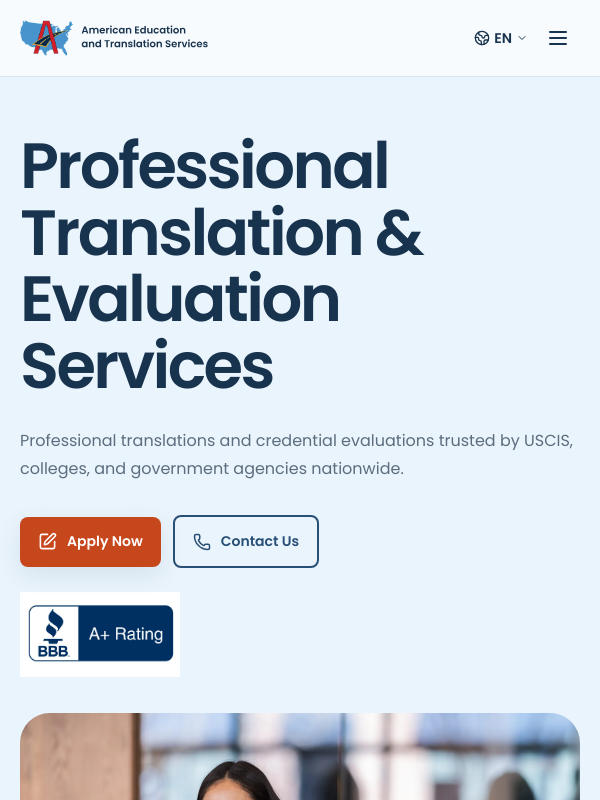
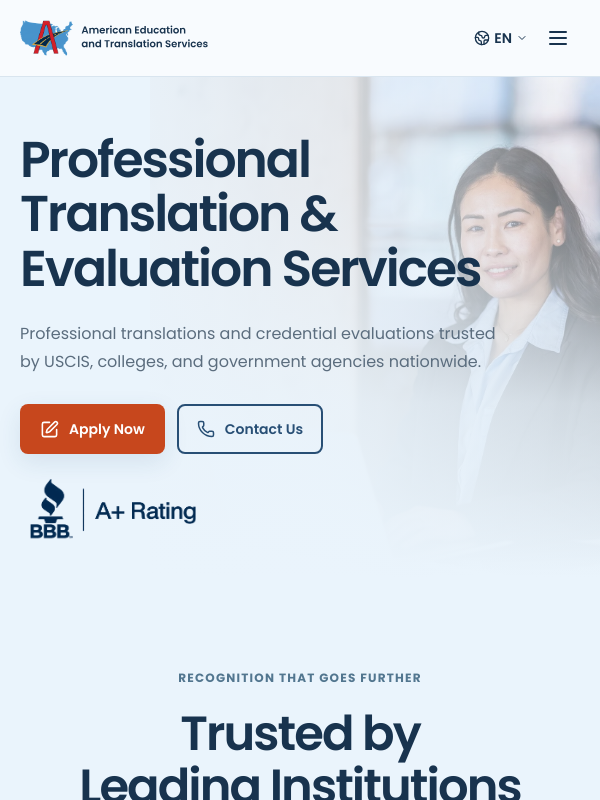
Before and after one commit to Jeromestein/aet-website-2026, a Next.js app: page / in a window 600 px wide. Shown: the top 800 px of the page. Built offline with nearby package versions, Linux system fonts and the light colour scheme.

Commit message:
feat(hero): Refine responsive layout and BBB artwork

```diff
--- a/app/home-design.css
+++ b/app/home-design.css
@@ -14,17 +14,17 @@ h2, .faq-section h2 { font-size: clamp(2.15rem, 4.3vw, 4.5rem); line-height: 1.1
 .section-heading { align-items: start; margin-bottom: 56px; gap: 48px; }
 .section-heading > div { flex: 1.4; }
 .section-heading > p { flex: 1; max-width: 480px; font-size: clamp(1rem, 1.4vw, 1.18rem); padding-top: 36px; }
-.hero { min-height: 800px; padding-block: 96px 110px; }
-.hero-copy { width: 59%; max-width: 680px; }
-.hero h1 { font-size: clamp(3.8rem, 5.5vw, 6.4rem); line-height: 1.04; letter-spacing: -.04em; margin-bottom: 28px; overflow-wrap: anywhere; }
-.hero h1 > span { display: inline; }
-.hero-image { height: 100%; }
-.hero-visual { mask-image: linear-gradient(to right, transparent, black 8%); }
-.hero-image > img { filter: none; }
-.hero .hero-description { font-size: clamp(1.08rem, 1.4vw, 1.18rem); line-height: 1.75; max-width: 620px; margin-bottom: 34px; }
-.hero-buttons .button { font-size: 1rem; min-height: 54px; }
-.hero-visual { width: 65%; }
-.hero-image:after { background: linear-gradient(90deg,var(--blue),rgba(234,244,252,.96) 18%,rgba(234,244,252,.7) 37%,rgba(234,244,252,.1) 70%),linear-gradient(0deg,var(--blue),transparent 40%); }
+.hero { min-height: 680px; padding-block: 72px 80px; }
+.hero-copy { width: 60%; max-width: 680px; }
+.hero h1 { font-size: clamp(3.8rem, 4.8vw, 4.5rem); line-height: 1.08; letter-spacing: -.04em; margin-bottom: 26px; overflow-wrap: anywhere; }
+.hero h1 > span { display: block; }
+.hero-image { height: 100%; border-radius: 0; }
+.hero-visual { width: 60%; mask-image: none; pointer-events: none; }
+.hero-image > img { filter: none; object-position: 28% center; }
+.hero .hero-description { font-size: clamp(1.08rem, 1.4vw, 1.18rem); line-height: 1.75; max-width: 510px; margin-bottom: 30px; }
+.hero-buttons .button { font-size: 1rem; min-height: 54px; padding-block: 12px; }
+.hero-buttons .hero-apply { border: 2px solid transparent; }
+.hero-image:after { background: linear-gradient(90deg,var(--blue),rgba(234,244,252,.92) 12%,rgba(234,244,252,.4) 32%,transparent 58%),linear-gradient(0deg,var(--blue),transparent 24%); }
 .trust-inner { flex-wrap: wrap; gap: 32px; }
 .trust-inner > p, .stat > span, .membership > span { font-size: .875rem; }
 .trust-inner > p > strong { font-size: 1rem; }
@@ -96,8 +96,9 @@ h2, .faq-section h2 { font-size: clamp(2.15rem, 4.3vw, 4.5rem); line-height: 1.1
   .footer-main { grid-template-columns: repeat(2, minmax(0, 1fr)); gap: 40px; }
   .nav-links, .nav-actions { font-size: .875rem; gap: 14px; }
   .nav-shell { gap: 16px; padding-inline: 24px; }
-  .hero { min-height: 760px; }
+  .hero { min-height: 680px; padding-block: 64px 72px; }
   .hero-copy { width: 66%; }
+  .hero .hero-description { max-width: 430px; }
   .services-grid { grid-template-columns: 1fr 1fr; }
   .featured-service { padding: 32px; }
   .service-row, .service-row:first-child { padding: 24px; }
@@ -124,15 +125,15 @@ h2, .faq-section h2 { font-size: clamp(2.15rem, 4.3vw, 4.5rem); line-height: 1.1
   .menu-toggle { min-width: 44px; min-height: 44px; }
   .language summary { min-width: 44px; min-height: 44px; gap: 4px; }
   .button, .light, .text-link, .hero-buttons .button { font-size: .875rem; }
-  .hero { min-height: 0; padding-block: 56px 0; gap: 36px; }
+  .hero { min-height: 0; padding-block: 56px 64px; gap: 0; }
   .hero-copy { width: 100%; max-width: none; }
-  .hero h1 { font-size: clamp(2.75rem, 11.5vw, 4rem); line-height: 1.04; letter-spacing: -.04em; }
-  .hero .hero-description { font-size: 1rem; margin-bottom: 32px; max-width: none; }
+  .hero h1 { font-size: clamp(2.75rem, 8.4vw, 4rem); line-height: 1.08; letter-spacing: -.04em; margin-bottom: 24px; }
+  .hero .hero-description { font-size: 1rem; margin-bottom: 28px; max-width: 480px; }
   .hero-buttons { gap: 12px; }
-  .hero-buttons .button { min-height: 50px; padding: 14px 18px; }
-  .hero-visual { width: 100%; height: 360px; }
-  .hero-image:after { background: linear-gradient(0deg,var(--blue),transparent 45%); }
-  .hero-image > img { object-position: 38% center; }
+  .hero-buttons .button { min-height: 50px; padding: 12px 18px; }
+  .hero-visual { position: absolute; inset: 0; width: 100%; height: 100%; }
+  .hero-image:after { background: linear-gradient(90deg,rgba(234,244,252,.97),rgba(234,244,252,.86) 42%,rgba(234,244,252,.36)),linear-gradient(0deg,var(--blue) 5%,rgba(234,244,252,.8) 38%,transparent 80%); }
+  .hero-image > img { object-position: 18% top; }
   .section { padding-block: 64px; }
   h2, .faq-section h2 { font-size: clamp(2rem, 8vw, 3rem); line-height: 1.12; }
   .section-heading { flex-direction: column; gap: 24px; margin-bottom: 36px; }
@@ -242,3 +243,29 @@ h2, .faq-section h2 { font-size: clamp(2.15rem, 4.3vw, 4.5rem); line-height: 1.1
   .impact-fact strong { letter-spacing: -.09em; }
   .section-heading { margin-bottom: 48px; }
 }
+
+@media (min-width: 600px) and (max-width: 760px) {
+  .hero-visual { width: 75%; left: auto; }
+  .hero-image > img { object-position: 0% top; }
+}
+
+/* Frame the transparent export at its alpha bounds; preserve the source pixels. */
+.hero-credentials {
+  position: relative;
+  width: 190px;
+  aspect-ratio: 1641 / 565;
+  overflow: hidden;
+  margin-top: 28px;
+}
+.hero-credentials img {
+  position: absolute;
+  width: 132.3583%;
+  max-width: none;
+  height: auto;
+  left: -14.7471%;
+  top: -16.1062%;
+  mix-blend-mode: normal;
+}
+@media (max-width: 760px) {
+  .hero-credentials { width: 176px; margin-top: 24px; }
+}
--- a/app/page.tsx
+++ b/app/page.tsx
@@ -74,7 +74,7 @@ export default function Home() {
               </a>
             </div>
             <div className="hero-credentials">
-              <Image src="/images/bbb.jpg" alt="BBB A+ Rating" width={1650} height={870} sizes="180px" />
+              <Image src="/images/bbb-hero-transparent.png" alt="BBB A+ Rating" width={2172} height={724} sizes="(max-width: 760px) 233px, 252px" />
             </div>
           </div>
           <div className="hero-visual">
@@ -83,7 +83,7 @@ export default function Home() {
                 src="/images/hero.webp"
                 alt="Professional seated at a desk with a laptop"
                 fill
-                sizes="(max-width: 760px) max(100vw, 640px), max(65vw, 1422px)"
+                sizes="(max-width: 760px) max(100vw, 1100px), max(60vw, 1210px)"
                 loading="eager"
               />
             </div>
```
Also changed, not shown: public/images/bbb-hero-transparent.png (added), 3 other files (tests, documents, lock files or other folders).
